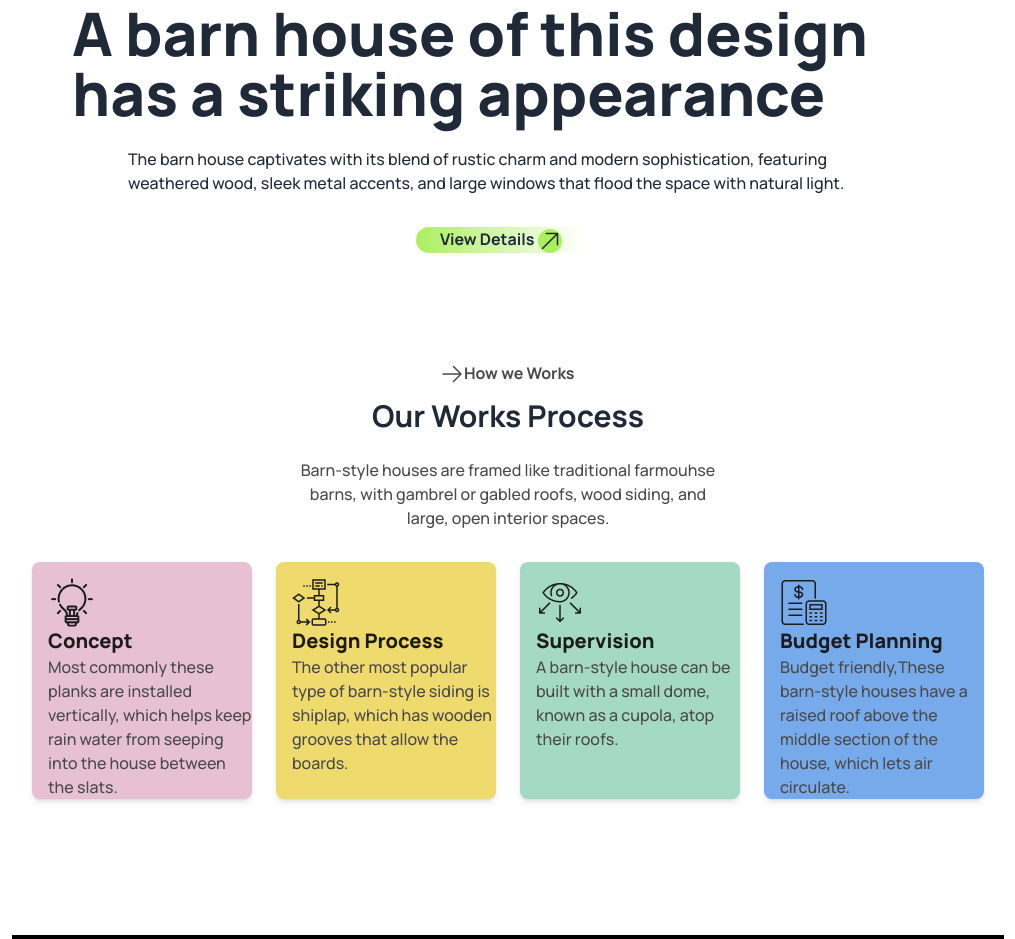
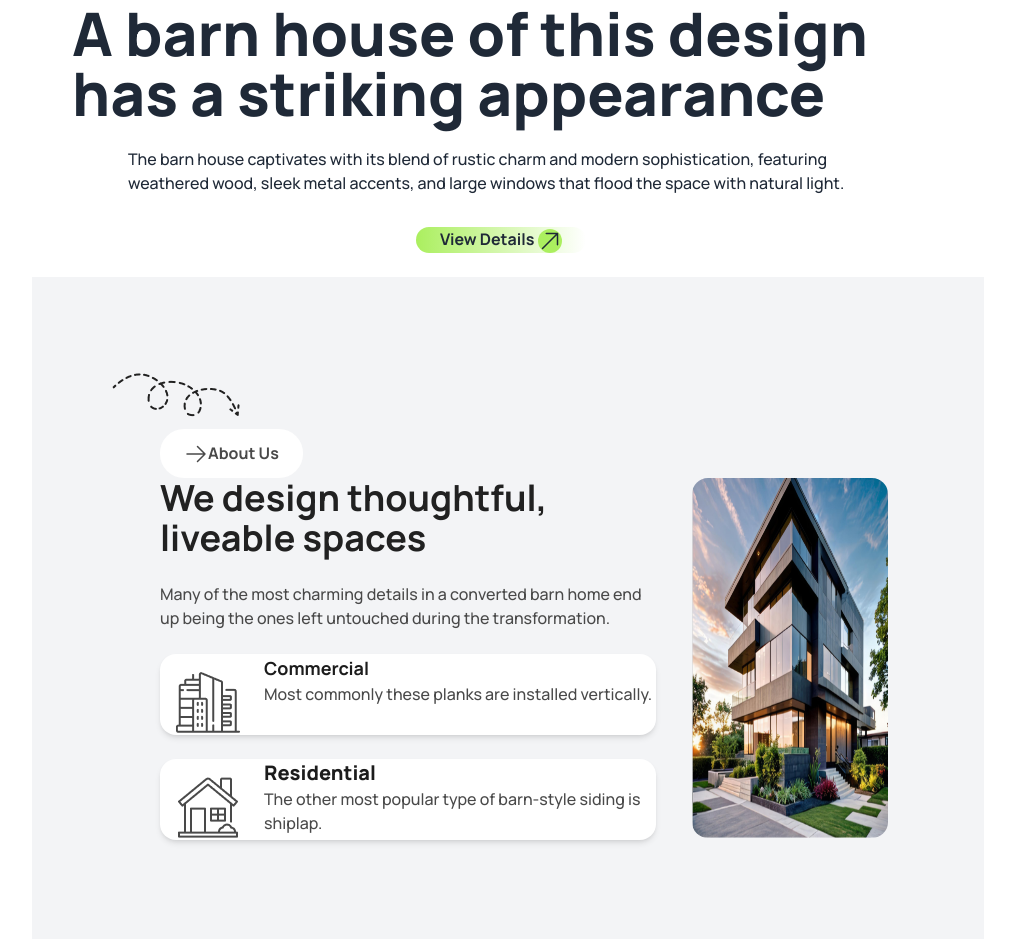
Before and after one commit to ArfenaKhatun/Assignment03, a plain HTML site: page index.html in a window 1280 px wide. Shown: the part 571-1510 px from the top of the page, without its empty margins (132-1147 px from the left). Drawn offline with nearby package versions, Linux system fonts and the light colour scheme.

Commit message:
About US section complete

```diff
--- a/index.html
+++ b/index.html
@@ -87,10 +87,10 @@
             <div>
                 <img class="mx-72 mb-6 " src="assets/banner.png" alt="">
             </div>
-            <div>
+            <div class="pb-6">
                 <h1 class="text-6xl mx-10 mb-6 font-extrabold ">A barn house of this design has a striking appearance</h1>
                 <p class="mx-24 mt-6 mb-8 font-medium">The barn house captivates with its blend of rustic charm and modern sophistication, featuring weathered wood, sleek metal accents, and large windows that flood the space with natural light.</p>
-                <button class="bg-gradient-to-r from-[#ABEF5F] to-[#ABEF5F]py-3 px-6 rounded-3xl font-bold mx-96">View Details
+                <button class="bg-gradient-to-r from-[#ABEF5F] to-[#ABEF5F]py-3 px-6 rounded-3xl font-bold mx-96 ">View Details
                     <svg xmlns="http://www.w3.org/2000/svg" fill="none" viewBox="0 0 24 24" stroke-width="1.5" stroke="currentColor" class="size-6 inline bg-[#ABEF5F] rounded-3xl">
                         <path stroke-linecap="round" stroke-linejoin="round" d="m4.5 19.5 15-15m0 0H8.25m11.25 0v11.25" />
                       </svg>
@@ -100,9 +100,62 @@
         </div>
 
     </header>
-    <main class="px-5">
+    <main class="px-5  ">
+      <!-- About us section -->
+      <section class="py-8 lg:py-24 pt-24 bg-gray-100">
+        <div class="mx-20 pb-3">
+          <img src="assets/Vector.png" alt="">
+        </div>
+        <div>
+
+
+          <button class="bg-white py-3 px-6 rounded-3xl font-bold text-base text-[#494949] mx-32">
+            <svg xmlns="http://www.w3.org/2000/svg" fill="none" viewBox="0 0 24 24" stroke-width="1.5" stroke="currentColor" class="size-6 inline">
+              <path stroke-linecap="round" stroke-linejoin="round" d="M13.5 4.5 21 12m0 0-7.5 7.5M21 12H3" />
+            </svg>About Us
+
+
+        </button>
+        </div>
+        <div class="flex">
+          <div class="pr-9 pl-32">
+            <h2 class="font-bold text-4xl text-[#212121] pb-6">We design thoughtful,<br> liveable spaces</h2>
+            <p class="font-medium text-base text-[#494949] pb-6">Many of the most charming details in a converted barn home end up being the ones left untouched during the transformation.</p>
+            <!-- About Us Grid cards-->
+
+
+                <div class="pl-4  rounded-2xl shadow-md bg-[#FFFFFF] overflow-hidden flex mb-6">
+                  <div>
+                    <img class=" max-w-16 pt-4" src="assets/commercial.png" alt="">
+                  </div>
+                  <div class="pl-6">
+                    <h4 class="text-[#1C1C1C] font-bold text-lg">Commercial</h4>
+                  <p class="text-[#494949] text-base font-medium">Most commonly these planks are installed vertically.</p>
+                  </div>
+                </div>
+                <div class="pl-4 rounded-2xl shadow-md bg-[#FFFFFF] overflow-hidden flex">
+                  <div>
+                    <img class=" pt-4 max-w-16" src="assets/residential.png" alt="">
+                  </div>
+                  <div class="pl-6">
+                    <h2 class="text-[#1C1C1C] font-extrabold text-xl">Residential</h2>
+                  <p class="text-[#494949] text-base font-medium "> The other most popular type of barn-style siding is shiplap. </p>
+                  </div>
+
+                </div>
+
+
+
+
+          </div>
+          <div class=" h-[360px] pr-24">
+            <img class="rounded-2xl w-full h-full" src="assets/Rectangle.png" >
+          </div>
+        </div>
+
+      </section>
       <!--Work process section-->
-      <section class="py-8 lg:py-24">
+      <section class="py-8 lg:py-24 bg-gray-100">
         <div>
 
 
```
